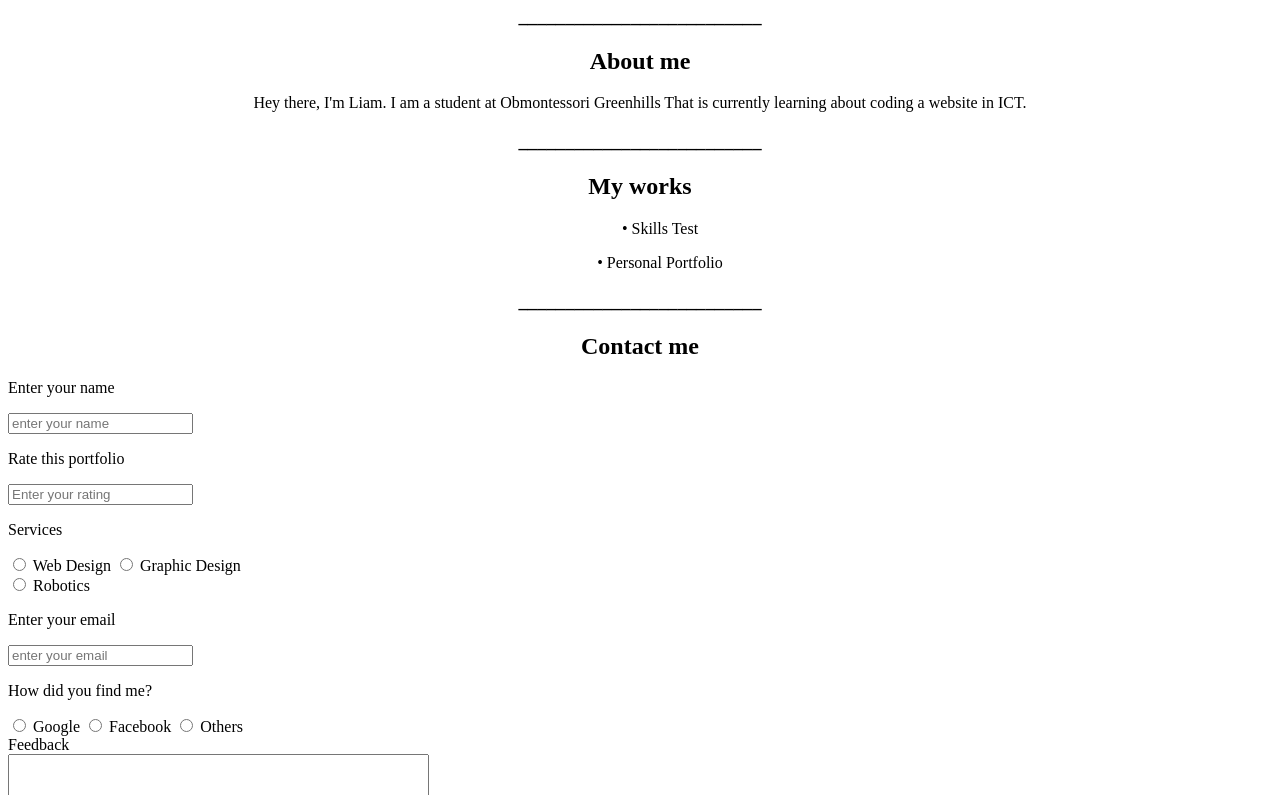
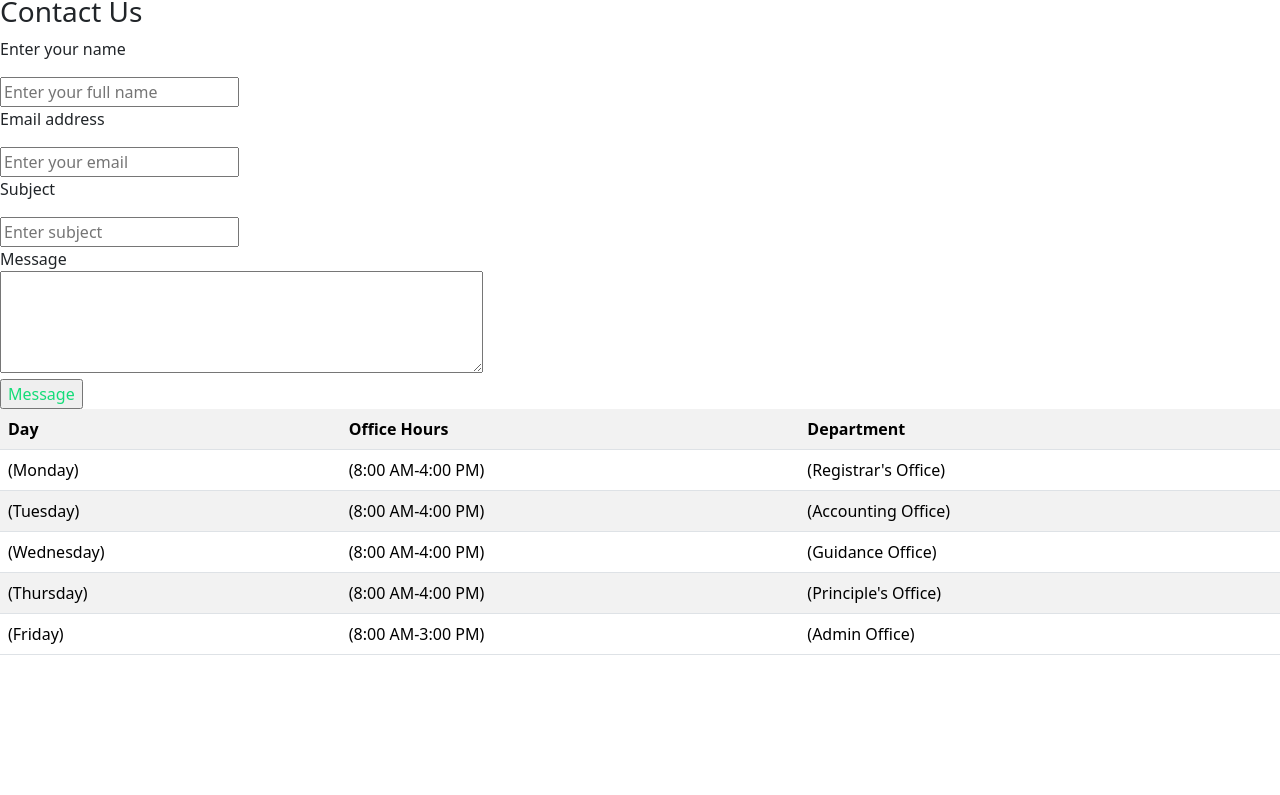
Before and after one commit to LiamTiongLVT/Q1_Tiong_Project_2526, a plain HTML site: page index.html in a window 1280 px wide. Shown: the part 115-910 px from the top of the page. After the commit the page ends 800 px from the top, so only its background shows below. Drawn offline with nearby package versions, Linux system fonts and the light colour scheme.

Commit message:
Add files via upload

```diff
--- a/index.html
+++ b/index.html
@@ -1,52 +1,78 @@
 <!DOCTYPE html>
 <html lang="en">
+
 <head>
-    <meta charset="UTF-8">
-    <meta name="viewport" content="width=devic-width, initial-scale=1.0">
-    <title>Q1 Project</title>
-    <link rel="stylesheet" href="style.css">
+    <meta charset="utf-8">
+    <meta name="viewport" content="width=device-width, initial-scale=1">
+    <link href="https://cdn.jsdelivr.net/npm/bootstrap@5.3.8/dist/css/bootstrap.min.css" rel="stylesheet"
+        integrity="sha384-sRIl4kxILFvY47J16cr9ZwB07vP4J8+LH7qKQnuqkuIAvNWLzeN8tE5YBujZqJLB" crossorigin="anonymous">
+    <script src="https://cdn.jsdelivr.net/npm/bootstrap@5.3.8/dist/js/bootstrap.bundle.min.js"
+        integrity="sha384-FKyoEForCGlyvwx9Hj09JcYn3nv7wiPVlz7YYwJrWVcXK/BmnVDxM+D2scQbITxI"
+        crossorigin="anonymous"></script>
+    <title>OBMC Contact Us</title>
 </head>
 <body>
-    <div class="my-box">
-    <h1 style="text-align:center;">Hello, I'm Liam Tiong</h1>
-    <h3 style="text-align:center;">A novice Web developer</h3>
-    <h3 style="text-align:center;">__________________________</h3>
-    <h2 style="text-align:center;">About me</h2>
-    <p style="text-align:center;">Hey there, I'm Liam. I am a student at Obmontessori Greenhills That is currently learning about coding a website in ICT.</p>
-    <h3 style="text-align:center;">__________________________</h3>
-        <h2 style="text-align:center;">My works</h2>
-        <ul style="text-align:center;">
-            <p>• Skills Test</p>
-            <p>• Personal Portfolio</p>
-            </ul>
-    <h3 style="text-align:center;">__________________________</h3>
-    <h2 style="text-align:center;">Contact me</h2>
-    <form>
+    <nav class="navbar navbar-expand-sm navbar-dark bg-dark">
+        <div class="container-fluid">
+            <a class="navbar-brand"
+                href="( 2nd Quarter/1724046681-141.png )">O.B.M.C</a>
+            <button class="navbar-toggler" type="button" data-bs-toggle="collapse" data-bs-target="#mynavbar">
+                <span class="navbar-toggler-icon"></span>
+            </button>
+            <li class="nav-item">
+                <a class="nav-link" href="(html file for contact us)">Contact Us</a>
+            </li>
+            <div class="collapse navbar-collapse" id="mynavbar">
+                <form class="d-flex">
+                    <input class="form-control me-2" type="text" placeholder="Search">
+                    <button class="btn btn-primary" type="button">Search</button>
+                </form>
+            </div>
+        </div>
+    </nav>
+    </div>
+
+    <h2>School Office Hours</h2>
+    <table class="table table-striped">
+        <th>Day</th>
+        <th>Office Hours</th>
+        <th>Department</th>
+        </tr><tr>
+            <td>(Monday)</td>
+            <td>(8:00 AM-4:00 PM)</td>
+            <td>(Registrar's Office)</td>
+        </tr>
+        </tr><tr>
+            <td>(Tuesday)</td>
+            <td>(8:00 AM-4:00 PM)</td>
+            <td>(Accounting Office)</td>
+        </tr><tr>
+            <td>(Wednesday)</td>
+            <td>(8:00 AM-4:00 PM)</td>
+            <td>(Guidance Office)</td>
+        </tr><tr>
+            <td>(Thursday)</td>
+            <td>(8:00 AM-4:00 PM)</td>
+            <td>(Principle's Office)</td>
+        </tr><tr>
+            <td>(Friday)</td>
+            <td>(8:00 AM-3:00 PM)</td>
+            <td>(Admin Office)</td>
+
+        <div>
+            <h3>Contact Us</h3>
+        </div>
+            <form>
     <p>Enter your name</p>
-        <input type="text" placeholder="enter your name"><br>
-    <p>Rate this portfolio</p>
-        <input type="number" placeholder="Enter your rating"><br>
-        <p>Services</p>
-        <input type="radio" name="Services">
-        <label for="male"> Web Design </label>
-        <input type="radio" name="Services">
-        <label for="female"> Graphic Design </label><br>
-        <input type="radio" name="Services">
-        <label for="female"> Robotics </label><br>
-        <p>Enter your email</p>
-        <input type="text" placeholder="enter your email"><br>
-        <p>How did you find me?</p>
-        <input type="radio" name="skills">
-        <label for="Google"> Google </label>
-        <input type="radio" name="skills">
-        <label for="Facebook"> Facebook </label>
-        <input type="radio" name="skills">
-        <label for="Others"> Others </label><br>
-        <label for="feedback"> Feedback </label><br>
-        <textarea id="feedback" name="feedback" rows="4"
+        <input type="text" placeholder="Enter your full name"><br>
+    <p>Email address</p>
+        <input type="text" placeholder="Enter your email"><br>
+    <p>Subject</p>
+        <input type="text" placeholder="Enter subject"><br>
+        <label for="Message"> Message </label><br>
+        <textarea id="Message" name="Message" rows="4"
         cols="50"placeholder="type here..."> </textarea>
         <br>
-            <input Style="color: crimson;" type="Submit" value="Submit">
+            <input Style="color: rgb(20, 220, 120);" type="Submit" value="Message">
     </form>
-    </div>
-</body>
+        <body><html>
```
